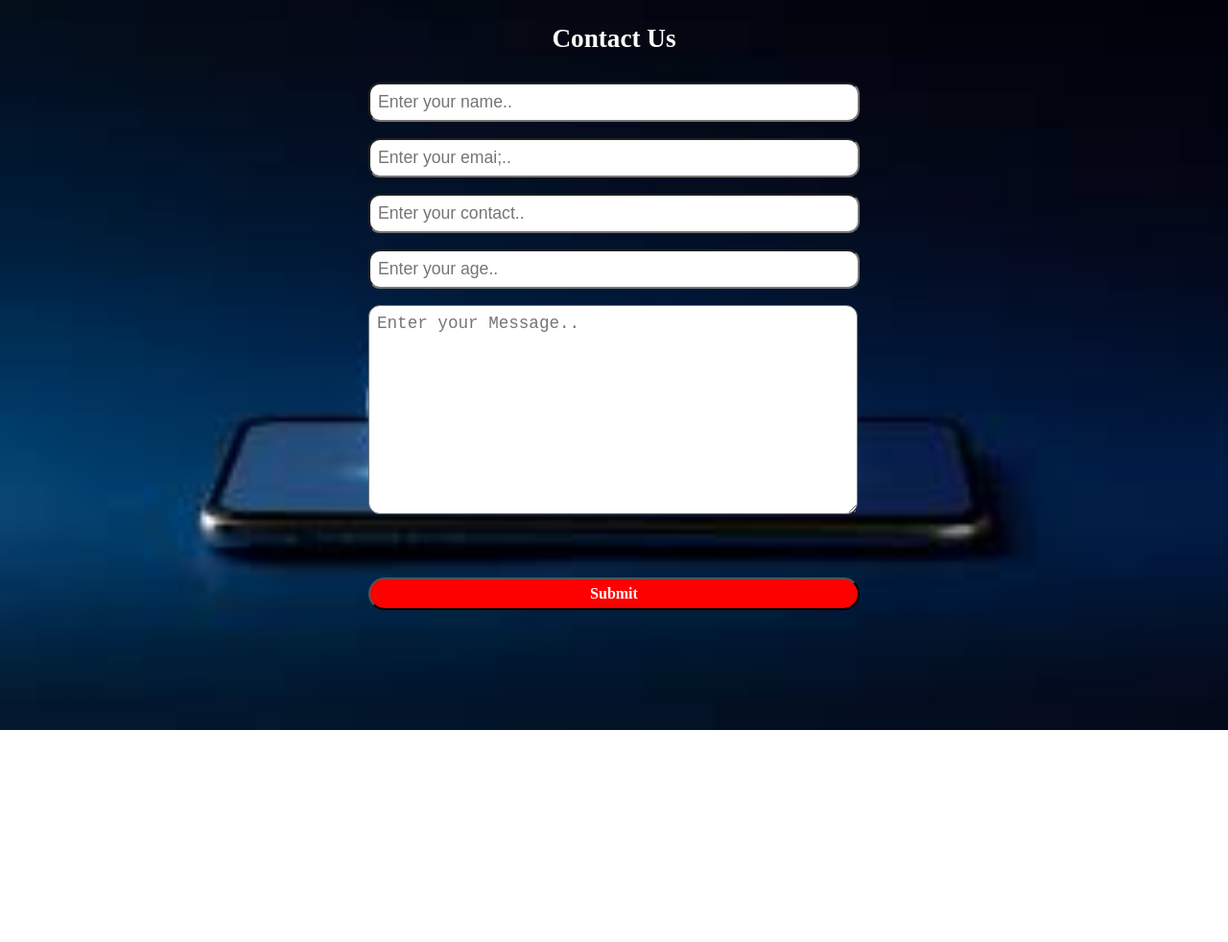
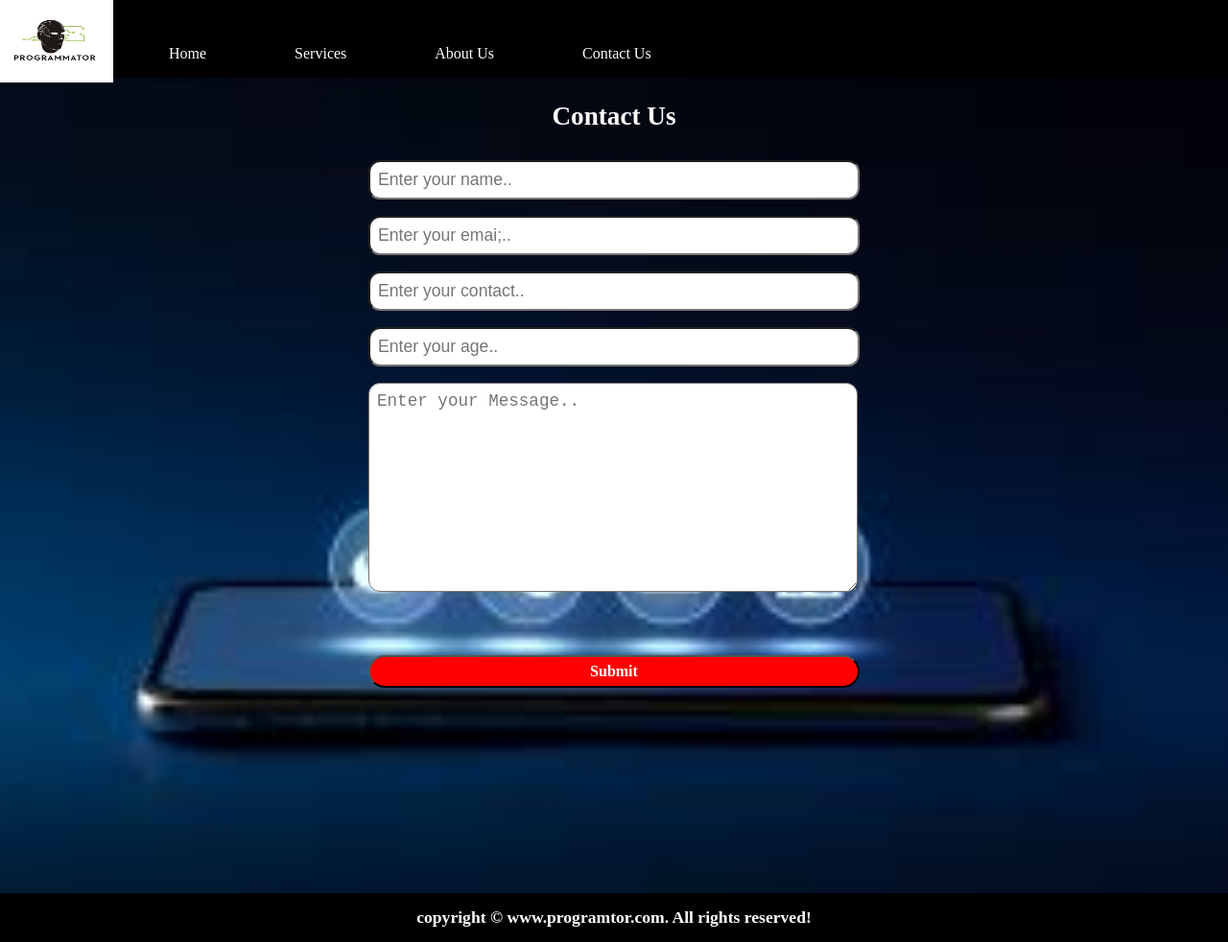
Before and after one commit to SobanAhmedK/Projects-courses-selling-website, a plain HTML site: page contact.html in a window 1280 px wide. Shown: the whole page at 96% size. Before the commit the page ends 800 px from the top, so only its background shows below. Drawn offline with Linux system fonts and the light colour scheme; a web font is replaced by a local one.

Commit message:
adding NAV

```diff
--- a/contact.html
+++ b/contact.html
@@ -15,6 +15,21 @@
 </style>
 </head>
 <body>
+    <nav id="navbar">
+        <div id="logo">
+            <img src="logo.jpg" alt="Programmator">
+
+        </div>
+
+        <ul>
+
+            <li class="item"><a href="index.html">Home</a></li>
+            <li class="item"><a href="services.html">Services</a></li>
+            <li class="item"><a href="about.html">About Us</a></li>
+            <li class="item"><a href="contact.html">Contact Us</a></li>
+
+        </ul>
+    </nav>
     <section id="contact-section">
         <h1 class="p_heading"> Contact Us </h1>
 
@@ -54,5 +69,13 @@
         </form>
 
     </section>
+
+    <footer>
+
+        <div class="footer">
+            copyright &copy; www.programtor.com. All rights reserved!
+        </div>
+
+    </footer>
 </body>
 </html>
```
Also changed, not shown: about.html (+8 -0 lines), index.html (+3 -0 lines), services.html (+8 -0 lines).
